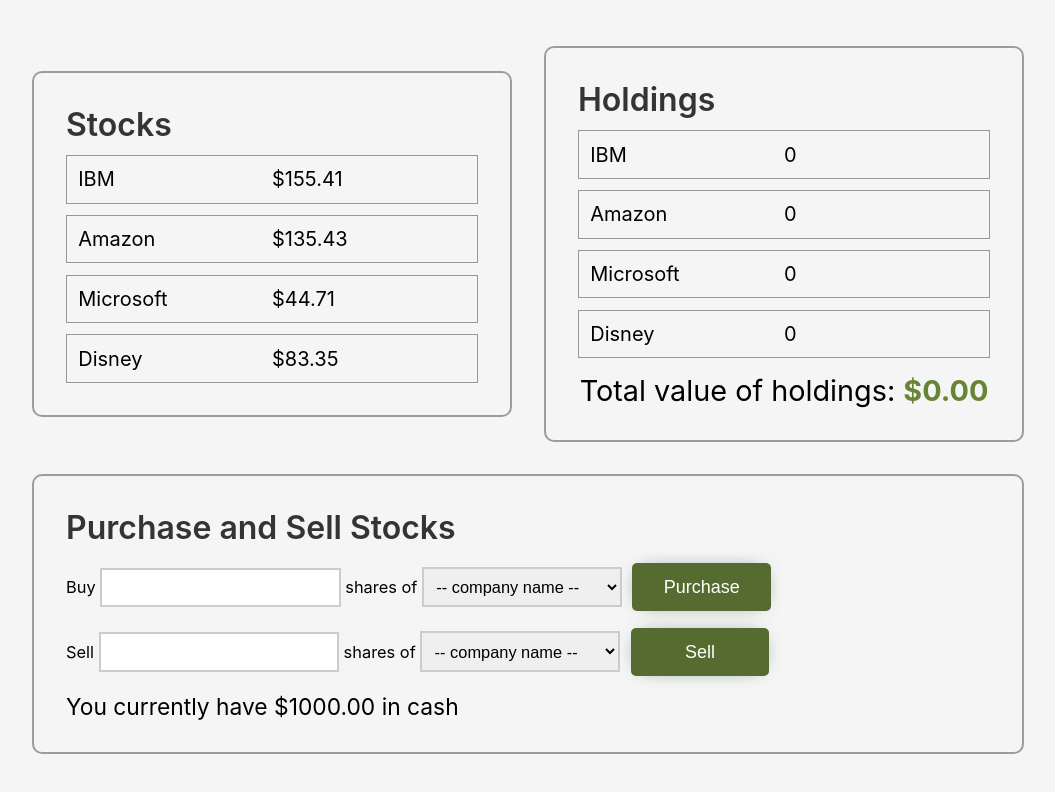
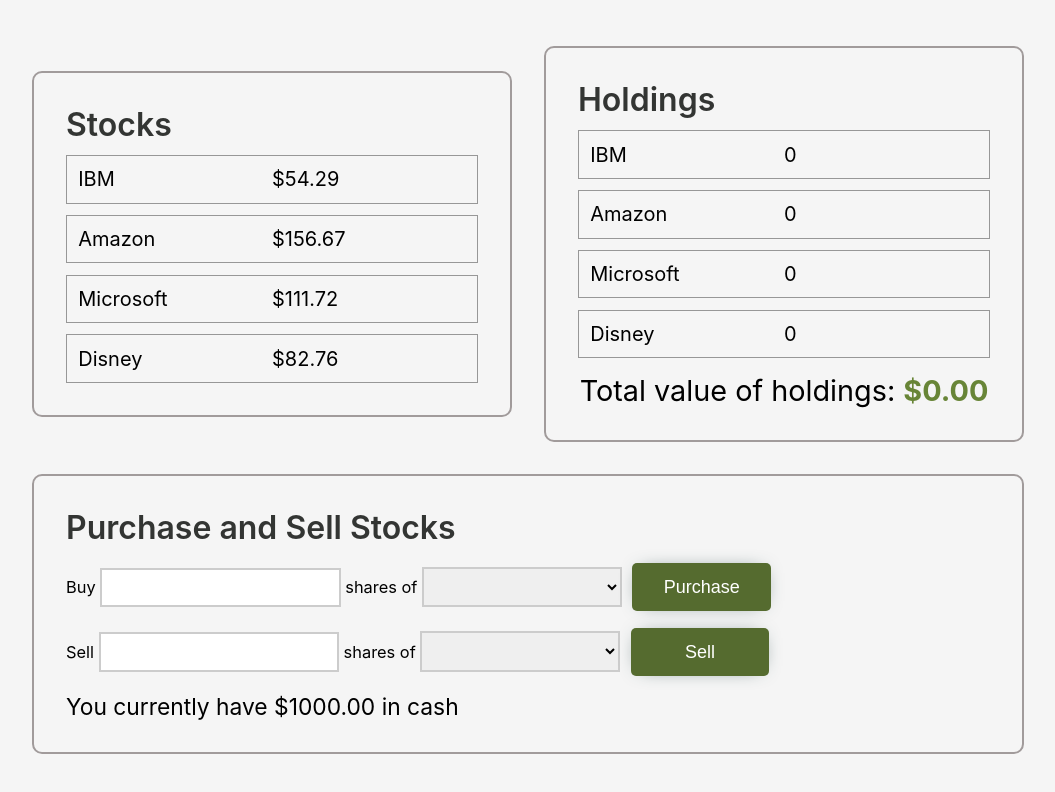
Before and after one commit to KralMarko123/nvd-ispit-react, a React (Create React App) app: page / in a window 1280 px wide. Shown: the top 792 px of the page, without its empty margins (112-1167 px from the left). Built offline with nearby package versions, Linux system fonts and the light colour scheme.

Commit message:
updated prop hierarchy so that holdings would render

```diff
--- a/package.json
+++ b/package.json
@@ -2,13 +2,14 @@
   "name": "bokinvdispit-voreact",
   "version": "0.1.0",
   "private": true,
-  "“homepage”": "http://KralMarko123.github.io/nvd-ispit-vo-react",
+  "homepage": "https://kralmarko123.github.io/nvd-ispit-vo-react/",
   "dependencies": {
     "@testing-library/jest-dom": "^5.14.1",
     "@testing-library/react": "^11.2.7",
     "@testing-library/user-event": "^12.8.3",
     "react": "^17.0.2",
     "react-dom": "^17.0.2",
+    "react-router-dom": "^5.3.0",
     "react-scripts": "4.0.3",
     "web-vitals": "^1.1.2"
   },
@@ -39,6 +40,7 @@
     ]
   },
   "devDependencies": {
+    "@types/react-router-dom": "^5.1.8",
     "gh-pages": "^3.2.3"
   }
 }
--- a/src/App.js
+++ b/src/App.js
@@ -3,7 +3,7 @@
 import Card from "./Components/UI/Card/Card";
 
 function getRandomArbitrary(min, max) {
-  return (Math.random() * (max - min) + min).toFixed(2);
+  return Math.random() * (max - min) + min;
 }
 
 function App(props) {
@@ -13,6 +13,15 @@
     { name: "Microsoft", price: 87.44 },
     { name: "Disney", price: 93.72 },
   ]);
+
+  const [holdingsArray, setHoldingsArray] = useState([
+    { name: "IBM", shares: 0 },
+    { name: "Amazon", shares: 0 },
+    { name: "Microsoft", shares: 0 },
+    { name: "Disney", shares: 0 },
+  ]);
+
+  const [holdingsValue, setHoldingsValue] = useState(0);
 
   const Titles = {
     title1: "Stocks",
@@ -33,6 +42,7 @@
   setTimeout(() => {
     if (!timer) {
       updatePrices();
+      calculateNewHoldingsValue();
       setTimer(true);
     } else {
       setTimeout(() => {
@@ -41,14 +51,43 @@
     }
   }, 2000);
 
+  function purchaseHandler(newShares) {
+    let newArray = [...holdingsArray];
+    newArray.forEach((element) => {
+      if (element.name === newShares.name) {
+        element.shares += parseInt(newShares.shares);
+      }
+    });
+    setHoldingsArray(newArray);
+    calculateNewHoldingsValue();
+  }
+
+  function calculateNewHoldingsValue() {
+    let holdingsSum = 0;
+    for (let i = 0; i < holdingsArray.length; i++) {
+      holdingsSum +=
+        parseInt(companyArray[i].price) * parseInt(holdingsArray[i].shares);
+    }
+    setHoldingsValue(holdingsSum);
+  }
+
   return (
     <div className={styles.App}>
       <div className={styles.row}>
         <Card companies={companyArray} title={Titles.title1}></Card>
-        <Card companies={companyArray} title={Titles.title2}></Card>
+        <Card
+          companies={companyArray}
+          title={Titles.title2}
+          holdings={holdingsArray}
+          holdingsValue={holdingsValue}
+        ></Card>
       </div>
       <div className={styles.row}>
-        <Card companies={companyArray} title={Titles.title3}></Card>
+        <Card
+          companies={companyArray}
+          title={Titles.title3}
+          onPurchase={purchaseHandler}
+        ></Card>
       </div>
     </div>
   );
--- a/src/Components/Holdings/Holding.js
+++ b/src/Components/Holdings/Holding.js
@@ -2,13 +2,13 @@
 import styles from "./Holding.module.css";
 
 const Holding = (props) => {
-  const companyName = props.company.name;
-  const numberOfHoldings = props.holding.shares;
+  const companyName = props.companyName;
+  const numberOfShares = props.shares;
 
   return (
     <li className={styles.holding}>
       <p>{companyName}</p>
-      <p>{numberOfHoldings}</p>
+      <p>{numberOfShares}</p>
     </li>
   );
 };
--- a/src/Components/Holdings/Holdings.js
+++ b/src/Components/Holdings/Holdings.js
@@ -1,26 +1,31 @@
 import styles from "./Holdings.module.css";
 import Holding from "./Holding";
-import { useState } from "react";
+import { useEffect, useState } from "react";
 
 const Holdings = (props) => {
   const companies = props.companies;
   const holdings = props.holdings;
-
-  const [holdingsValue, setHoldingsValue] = useState((prevState) => {
-    let holdingSum = 0;
-    for (let i = 0; i < companies.length; i++) {
-      holdingSum += holdings[i].shares * companies[i].price;
-    }
-    return holdingSum;
-  });
+  const holdingsValue = props.holdingsValue;
 
   return (
     <div>
       <ul className={styles.holdings}>
-        <Holding company={companies[0]} holding={holdings[0]}></Holding>
-        <Holding company={companies[1]} holding={holdings[1]}></Holding>
-        <Holding company={companies[2]} holding={holdings[2]}></Holding>
-        <Holding company={companies[3]} holding={holdings[3]}></Holding>
+        <Holding
+          companyName={companies[0].name}
+          shares={holdings[0].shares}
+        ></Holding>
+        <Holding
+          companyName={companies[1].name}
+          shares={holdings[1].shares}
+        ></Holding>
+        <Holding
+          companyName={companies[2].name}
+          shares={holdings[2].shares}
+        ></Holding>
+        <Holding
+          companyName={companies[3].name}
+          shares={holdings[3].shares}
+        ></Holding>
       </ul>
       <p className={styles.holdingsValue}>
         Total value of holdings: <span>${holdingsValue.toFixed(2)}</span>
--- a/src/Components/PurchaseAndSell/PurchaseAndSell.js
+++ b/src/Components/PurchaseAndSell/PurchaseAndSell.js
@@ -7,11 +7,16 @@
   const [cash, setCash] = useState(1000);
   const companies = props.companies;
 
-  function purchaseHandler(cashNeeded, companyNeeded, shares) {
-    if (cash - cashNeeded < 0) {
-    } else {
-      setCash(cash - cashNeeded);
-      props.onAddedHolding(companyNeeded, shares);
+  function purchaseHandler(newShares) {
+    for (let i = 0; i < companies.length; i++) {
+      if (companies[i].name === newShares.name) {
+        let cashToRemove = companies[i].price * newShares.shares;
+
+        if (cash - cashToRemove >= 0) {
+          setCash(cash - cashToRemove);
+          props.onPurchase(newShares);
+        }
+      }
     }
   }
 
--- a/src/Components/PurchaseAndSell/PurchaseBar.js
+++ b/src/Components/PurchaseAndSell/PurchaseBar.js
@@ -3,19 +3,8 @@
 
 const PurchaseBar = (props) => {
   const companies = props.companies;
-  const [shares, setShares] = useState("");
+  const [shares, setShares] = useState(0);
   const [selectedCompany, setSelectedCompany] = useState("");
-
-  function purchasedShare() {
-    if (shares !== 0 && selectedCompany !== "") {
-      let companyNeeded = companies.filter((obj) => {
-        return obj.name === selectedCompany;
-      })[0];
-
-      let cashNeeded = shares * companyNeeded.price;
-      props.onPurchase(cashNeeded, companyNeeded.name, shares);
-    }
-  }
 
   function shareNumberHandler(event) {
     let numberOfShares = event.target.value;
@@ -25,6 +14,16 @@
   function companyNameHandler(event) {
     let companyName = event.target.value;
     setSelectedCompany(companyName);
+  }
+
+  function addedPurchaseHandler() {
+    if (shares !== "" && selectedCompany !== "") {
+      const newShares = {
+        name: selectedCompany,
+        shares: shares,
+      };
+      props.onPurchase(newShares);
+    }
   }
 
   return (
@@ -38,17 +37,14 @@
         onChange={shareNumberHandler}
       />{" "}
       shares of{" "}
-      <select name="companyName" id="" onChange={companyNameHandler}>
-        <option hidden disabled selected value>
-          {" "}
-          -- company name --{" "}
-        </option>
-        <option value="IBM">IBM</option>
-        <option value="Amazon">Amazon</option>
-        <option value="Microsoft">Microsoft</option>
-        <option value="Disney">Disney</option>
+      <select name="companyName" onChange={companyNameHandler}>
+        <option hidden></option>
+        <option>IBM</option>
+        <option>Amazon</option>
+        <option>Microsoft</option>
+        <option>Disney</option>
       </select>
-      <button onClick={purchasedShare} type="submit">
+      <button type="submit" onClick={addedPurchaseHandler}>
         Purchase
       </button>
     </div>
--- a/src/Components/PurchaseAndSell/SellBar.js
+++ b/src/Components/PurchaseAndSell/SellBar.js
@@ -4,15 +4,12 @@
   return (
     <div className={styles.Bar}>
       Sell <input type="number" step="0" /> shares of{" "}
-      <select name="companyName" id="">
-        <option hidden disabled selected value>
-          {" "}
-          -- company name --{" "}
-        </option>
-        <option value="IBM">IBM</option>
-        <option value="Amazon">Amazon</option>
-        <option value="Microsoft">Microsoft</option>
-        <option value="Disney">Disney</option>
+      <select name="companyName">
+        <option hidden></option>
+        <option>IBM</option>
+        <option>Amazon</option>
+        <option>Microsoft</option>
+        <option>Disney</option>
       </select>
       <button type="submit">Sell</button>
     </div>
--- a/src/Components/Stocks/Stock.js
+++ b/src/Components/Stocks/Stock.js
@@ -7,7 +7,7 @@
   return (
     <li className={styles.stock}>
       <p>{companyName}</p>
-      <p>${companyPrice}</p>
+      <p>${companyPrice.toFixed(2)}</p>
     </li>
   );
 };
--- a/src/Components/UI/Card/Card.js
+++ b/src/Components/UI/Card/Card.js
@@ -2,34 +2,16 @@
 import Stocks from "../../Stocks/Stocks";
 import Holdings from "../../Holdings/Holdings";
 import PurchaseAndSell from "../../PurchaseAndSell/PurchaseAndSell";
-import { useState } from "react";
+import { useEffect, useState } from "react";
 
 const Card = (props) => {
   const cardTitle = props.title;
   const companies = props.companies;
+  const holdings = props.holdings;
+  const holdingsValue = props.holdingsValue;
 
-  const [holdingsArray, setHoldings] = useState([
-    { name: "IBM", shares: 0 },
-    { name: "Amazon", shares: 0 },
-    { name: "Microsoft", shares: 0 },
-    { name: "Disney", shares: 0 },
-  ]);
-
-  function addedHoldingHandler(companyName, addedShares) {
-    let newHoldings = [...holdingsArray];
-
-    newHoldings.forEach((holding) => {
-      if (holding.name === companyName) {
-        holding.shares = parseInt(holding.shares) + parseInt(addedShares);
-      }
-    });
-    setHoldings((prevState) => {
-      return newHoldings;
-    });
-
-    // setTimeout(() => {
-    //   console.log(holdingsArray);
-    // }, 3000);
+  function purchaseHandler(newShares) {
+    props.onPurchase(newShares);
   }
 
   return (
@@ -37,13 +19,14 @@
       <h1>{cardTitle}</h1>
       {cardTitle === "Stocks" && <Stocks companies={companies} />}
       {cardTitle === "Holdings" && (
-        <Holdings companies={companies} holdings={holdingsArray} />
+        <Holdings
+          companies={companies}
+          holdings={holdings}
+          holdingsValue={holdingsValue}
+        />
       )}
       {cardTitle === "Purchase and Sell Stocks" && (
-        <PurchaseAndSell
-          companies={companies}
-          onAddedHolding={addedHoldingHandler}
-        />
+        <PurchaseAndSell companies={companies} onPurchase={purchaseHandler} />
       )}
     </div>
   );
--- a/src/index.js
+++ b/src/index.js
@@ -1,14 +1,17 @@
-import React from 'react';
-import ReactDOM from 'react-dom';
-import './index.css';
-import App from './App';
-import reportWebVitals from './reportWebVitals';
+import React from "react";
+import ReactDOM from "react-dom";
+import "./index.css";
+import App from "./App";
+import reportWebVitals from "./reportWebVitals";
+import { BrowserRouter } from "react-router-dom";
 
 ReactDOM.render(
   <React.StrictMode>
-    <App />
+    <BrowserRouter basename={process.env.PUBLIC_URL}>
+      <App />
+    </BrowserRouter>
   </React.StrictMode>,
-  document.getElementById('root')
+  document.getElementById("root")
 );
 
 // If you want to start measuring performance in your app, pass a function
```
Also changed, not shown: 1 other file (tests, documents, lock files or other folders).
